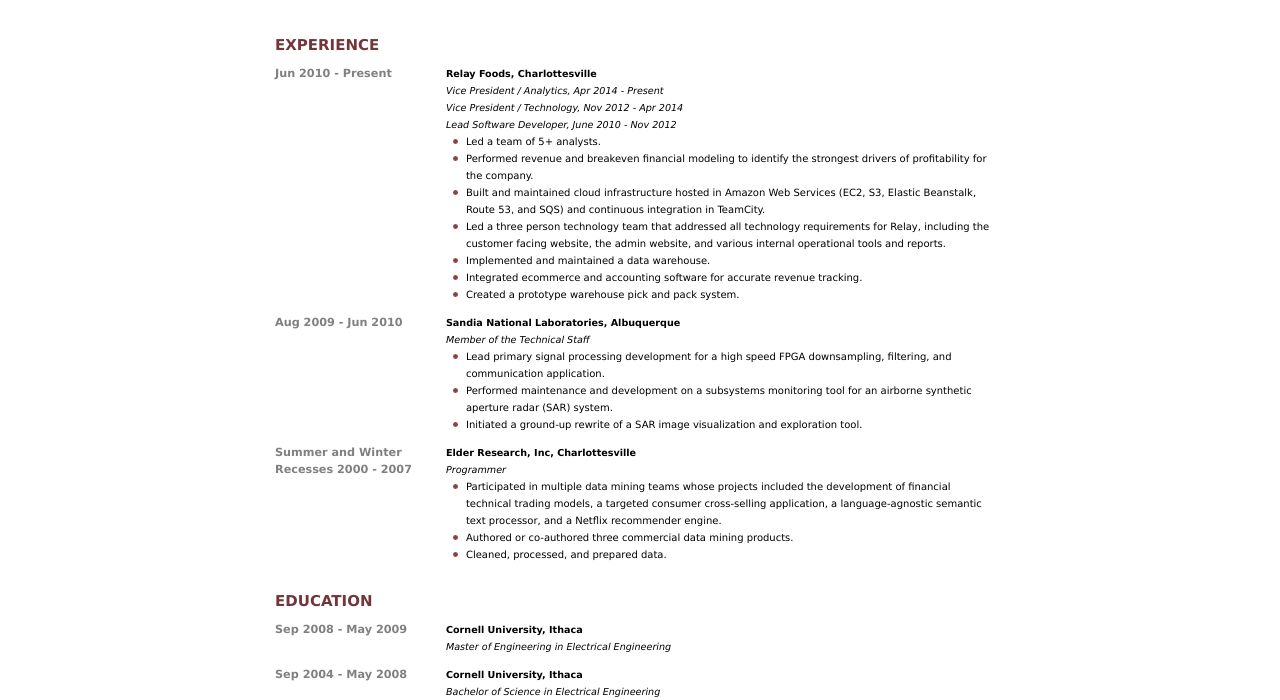
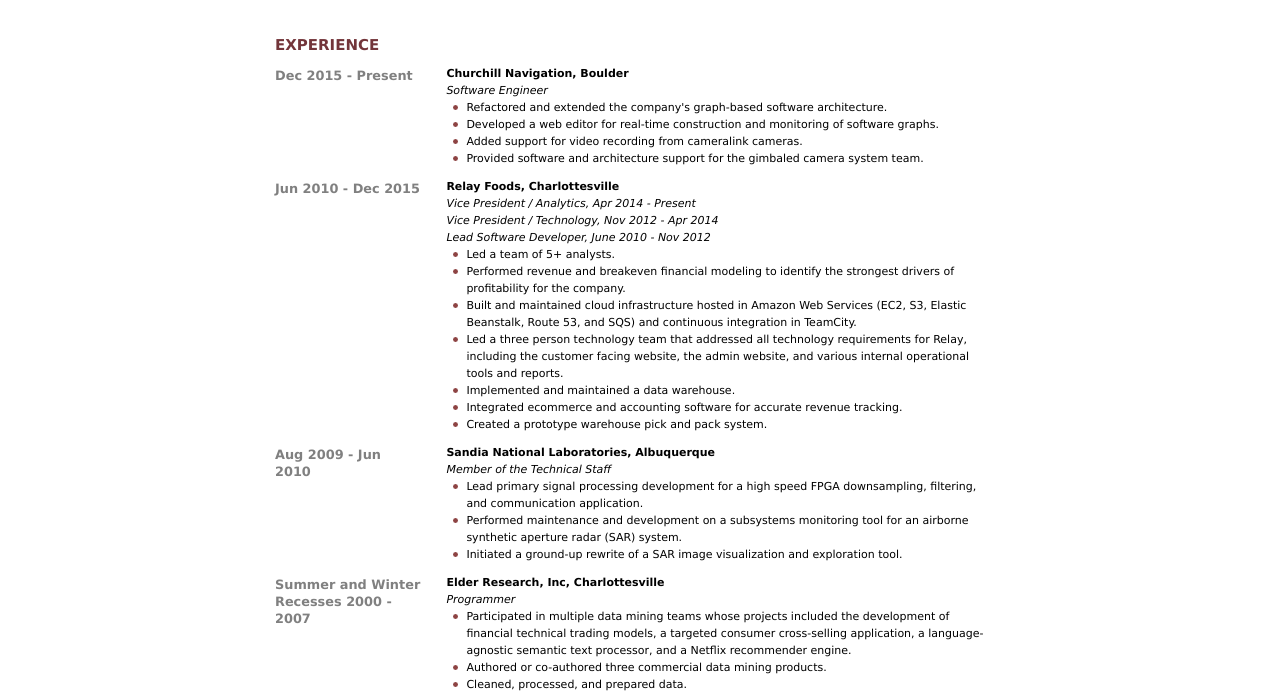
Before and after one commit to jordancrittenden/jordancrittenden, a website: page resume.html in a window 1280 px wide. Shown: the part 91-791 px from the top of the page. Drawn offline with Linux system fonts and the light colour scheme.

Commit message:
Updated background and resume

```diff
--- a/css/style.css
+++ b/css/style.css
@@ -6,7 +6,7 @@
 	background: url(../img/top_bg.gif);
 	background-repeat: repeat-x;
 	font-family: Verdana, Arial, sans-serif;
-	font-size: .6em;
+	font-size: 11px;
 	line-height: 17px;
 }
 
@@ -23,7 +23,7 @@
 }
 
 ul {
-	font-size: 10px;
+	font-size: 11px;
 	margin:0;
 	padding:0 0 0 20px;
 	list-style-image: url(../img/bullet.gif);
--- a/resume.html
+++ b/resume.html
@@ -62,7 +62,20 @@
     <div class="section">
       <h2>EXPERIENCE</h2>
       <div class="subsection">
-        <h3>Jun 2010 - Present</h3>
+        <h3>Dec 2015 - Present</h3>
+        <div class="content">
+          <p>Churchill Navigation, Boulder</p>
+          <em>Software Engineer</em><br />
+          <ul class="info">
+            <li>Refactored and extended the company's graph-based software architecture.</li>
+            <li>Developed a web editor for real-time construction and monitoring of software graphs.</li>
+            <li>Added support for video recording from cameralink cameras.</li>
+            <li>Provided software and architecture support for the gimbaled camera system team.</li>
+          </ul>
+        </div>
+      </div>
+      <div class="subsection">
+        <h3>Jun 2010 - Dec 2015</h3>
         <div class="content">
           <p>Relay Foods, Charlottesville</p>
           <em>Vice President / Analytics, Apr 2014 - Present</em><br />
```
Also changed, not shown: index.html (+5 -4 lines).
